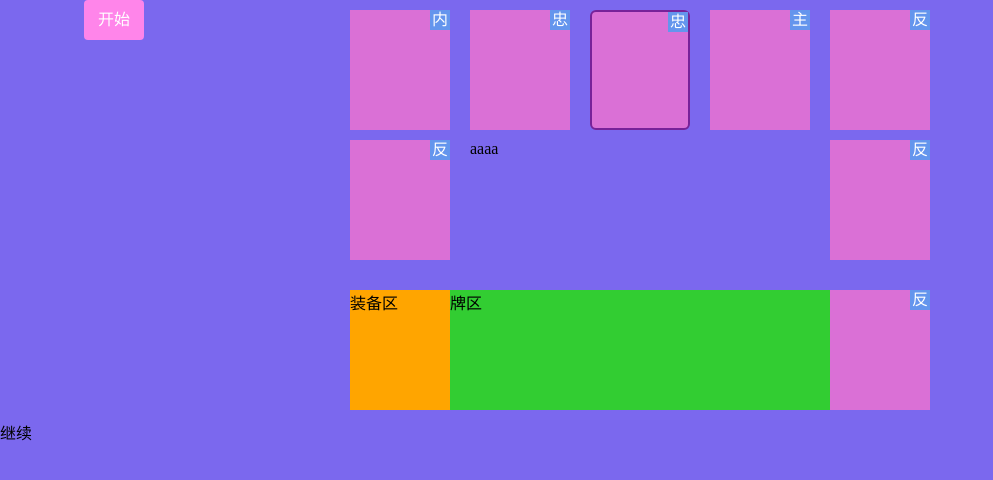
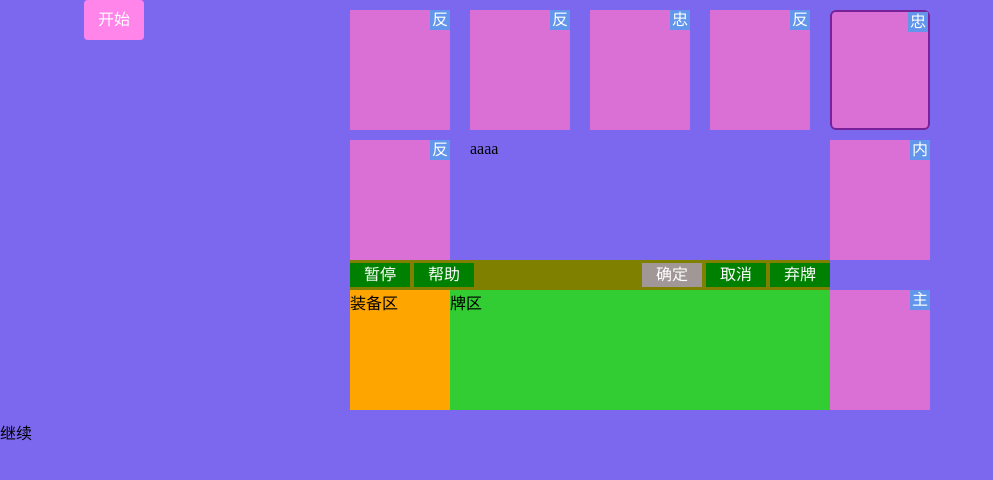
Before and after one commit to gitranxu/sanguosha, a plain HTML site: page index.html in a window 1280 px wide. Both pictures are taken after a click on the element "开始". Shown: the whole page, without its empty margins (0-993 px from the left). Drawn offline with Linux system fonts and the light colour scheme.

Commit message:
完成第二步，大框架轮询完成

```diff
--- a/css/index.css
+++ b/css/index.css
@@ -8,6 +8,7 @@ ul{list-style: none;}
 .container .nomarginleft{margin-left: 0;}
 .container .marginbottom10{margin-bottom: 10px;}
 .container .marginbottom30{margin-bottom: 30px;}
+.container .marginleft4{margin-left: 4px;}
 
 .container{width:580px;margin:10px auto;position: relative;}
 .role{height:120px;width:100px;background:orchid;margin-left: 20px;position: relative;}
@@ -20,5 +21,11 @@ background: #ff85ea;color:#fff;border-radius: 4px;cursor:pointer;
     position:absolute;top:0px;left:84px;z-index: 2;}
 .role.active{height: 116px;width:96px;border:2px solid #772299;border-radius: 6px;}
 
+.myzone{position:relative;}
+.btns{height: 24px;padding: 3px 0;background: olive;position: absolute;
+    top: -30px;left:0px;width:480px;}
+.btn{height: 24px;line-height: 24px;width:60px;text-align: center;color: #fff;
+background: green;cursor: pointer;}
+.btn.disable{background: rgb(162, 151, 151);cursor: default;}
 .zhuangbei{float: left;width:100px;background: orange;height:120px;}
 .paiqu{float: left;width:380px;height:120px;background: limegreen;}
--- a/index.html
+++ b/index.html
@@ -14,7 +14,7 @@
             <div class="role fl">
                 <div class="rolename"></div>
             </div>
-            <div class="role active fl">
+            <div class="role fl">
                 <div class="rolename"></div>
             </div>
             <div class="role fl">
@@ -30,7 +30,7 @@
             </div>
             <div class="info">aaaa</div>
         </div>
-        <div class="clear">
+        <div class="myzone clear">
             <div class="role me nomarginleft fr">
                 <div class="rolename"></div>
             </div>
@@ -39,6 +39,13 @@
             </div>
             <div class="paiqu">
                 牌区
+            </div>
+            <div class="btns clear">
+                <div class="btn fl pause">暂停</div>
+                <div class="btn fl help marginleft4">帮助</div>
+                <div class="btn next fr marginleft4">弃牌</div>
+                <div class="btn cancel fr marginleft4">取消</div>
+                <div class="btn ok fr disable">确定</div>
             </div>
         </div>
         <div class="role role8">
@@ -54,10 +61,7 @@
         sanguosha.init();
 
         $('.sc').click(function(){
-            sanguosha.init();
-        });
-        $('.jx').click(function(){
-            sanguosha.init();
+            staff.pause();
         });
     });
 </script>
--- a/js/sanguosha.js
+++ b/js/sanguosha.js
@@ -9,6 +9,8 @@
         this.timer = null;
         this.$roles_div = $('.container .role');
         this.a_o_roles = [];
+        this.i_now = 0;
+        this.can_play = false;//英雄选择完毕就可以开始玩了
         this.init();
     }
     Staff.prototype = {
@@ -18,13 +20,37 @@
             this.set_roles_rand();
             //console.log(this.a_o_roles);
             this.assign_role();
+            this.chose_hero();
+            this.bind();
+            this.play();
+        },
+        play : function(){
+            var _this = this;
+            this.timer = setInterval(function(){
+                var index = _this.i_now%8;
+                var $cur_role_div = _this.$roles_div.eq(index);
+                _this.a_o_roles[index].change_bg(index);
+                _this.i_now++;
+
+                if($cur_role_div.hasClass('me')){
+                    _this.pause();
+                }else{
+                    _this.a_o_roles[index].action(index);
+                }
+            },1000);
+        },
+        pause : function(){
+            clearInterval(this.timer);
+            this.timer = null;
+        },
+        chose_hero : function(){
+
         },
         assign_role : function(){
             var _this = this;
             this.$roles_div.each(function(index){
                 var flag = _this.a_o_roles[index].get_flag();
                 $(this).find('.rolename').text(flag);
-
             });
         },
         get_roles : function(){
@@ -37,6 +63,24 @@
             }
         },
         assign_hero_rand : function(){
+
+        },
+        bind : function(){
+            var _this = this;
+            //点击弃牌按钮
+            $('.btns .next').click(function(){
+                _this.play();
+            });
+
+            //点击暂停按钮
+            $('.btns .pause').hover(function(){
+                $(this).text('继续');
+                _this.pause();
+            },function(){
+                $(this).text('暂停');
+                _this.play();
+            });
+
 
         }
     }
@@ -64,8 +108,11 @@
         get_flag : function(){
             return this.flag;
         },
-        action : function(){
-            console.log(this.name+'在行动...');
+        action : function(index){
+            console.log(this.name+'在行动...'+index);
+        },
+        change_bg : function(index){
+            $('.role').removeClass('active').eq(index).addClass('active');
         }
     }
     function Zhugong(){
@@ -89,6 +136,6 @@
 
 
     sanguosha.init = function(){
-        new Staff();
+        window.staff = new Staff();
     }
 })(window,jQuery);
```
